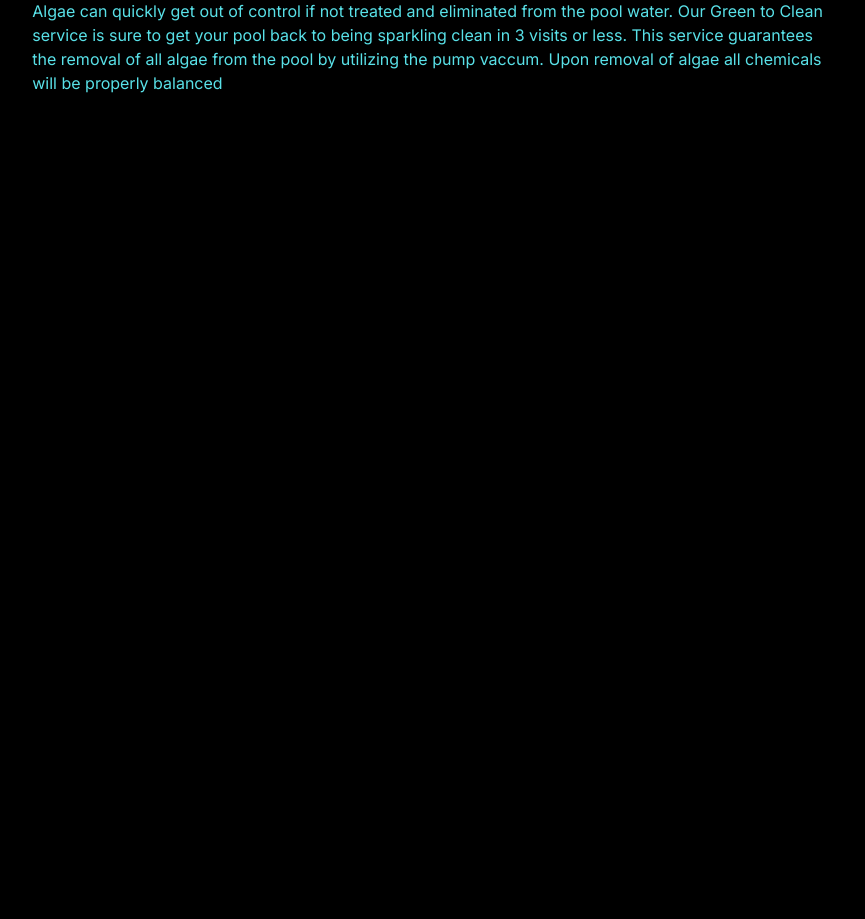
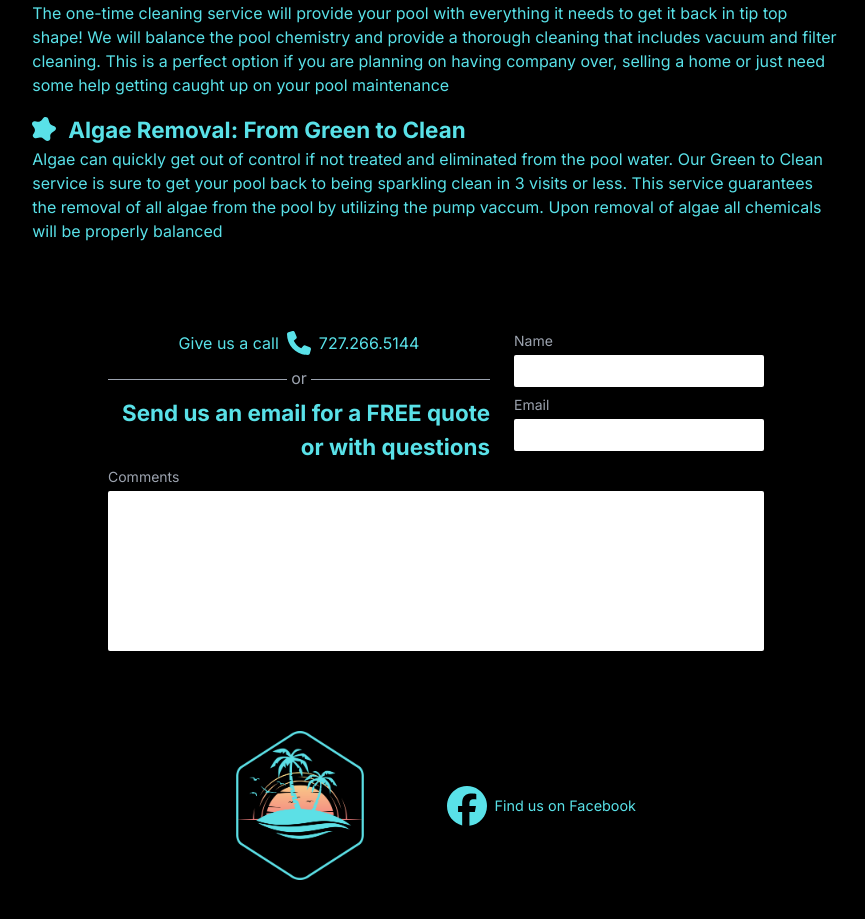
Before and after one commit to willfranck/suncoast-pool-cleaning, a Next.js app: page / in a window 1280 px wide. Shown: the part 1235-2154 px from the top of the page, without its empty margins (204-1069 px from the left). Before the commit the page ends 1370 px from the top, so only its background shows below. Built offline with nearby package versions, Linux system fonts and the light colour scheme.

Commit message:
Build: Added email form | various content

```diff
--- /dev/null
+++ b/src/app/components/footer.tsx
@@ -0,0 +1,29 @@
+import Image from 'next/image'
+import { FontAwesomeIcon } from '@fortawesome/react-fontawesome'
+import { faFacebook } from '@fortawesome/free-brands-svg-icons'
+import Link from 'next/link'
+
+
+export default function Footer() {
+  return (
+    <footer className='flex justify-center items-center w-full py-10'>
+      <div className='flex justify-between items-center w-[400px]'>
+        <Image
+          src={'/spc_logo.png'}
+          alt='Suncoast Pool Cleaning logo'
+          width={128}
+          height={0}
+        />
+        <div>
+          <Link
+            href={'/'}
+            className='flex items-center'
+          >
+            <FontAwesomeIcon icon={faFacebook} className='w-10 h-10' />
+            <span>&ensp;Find us on Facebook</span>
+          </Link>
+        </div>
+      </div>
+    </footer>
+  )
+}
--- a/src/app/page.tsx
+++ b/src/app/page.tsx
@@ -1,16 +1,20 @@
 import Image from 'next/image'
+import Link from 'next/link'
 import { FontAwesomeIcon } from '@fortawesome/react-fontawesome'
 import NavBar from '@components/navBar'
+import Footer from '@components/footer'
 import content from '@data/content'
+import { faAnglesDown, faPhone } from '@fortawesome/free-solid-svg-icons'
 
 
 export default function Home() {
   const serviceSectionTitle = content.services.mainTitle
   const services = content.services.serviceInfo
 
+
   return (
     <main className="flex flex-col items-center min-h-screen">
-      <div className='relative flex flex-col items-center w-full h-hero bg-hero bg-cover bg-center isolate before:-z-10 before:absolute before:content-[""] before:inset-0 before:bg-tintBlack'>
+      <div className='relative flex flex-col items-center w-full min-h-hero bg-hero bg-cover bg-center isolate before:-z-10 before:absolute before:content-[""] before:inset-0 before:bg-tintBlack'>
         <NavBar />
 
         <div className='flex flex-1 items-center px-4 pb-20'>
@@ -18,7 +22,7 @@ export default function Home() {
             src={'/spc_logo_full.png'}
             alt='Suncoast Pool Cleaning logo and title'
             loading='eager'
-            width={1280}
+            width={854}
             height={0}
           />
         </div>
@@ -26,26 +30,95 @@ export default function Home() {
       </div>
 
       <section className='flex flex-col items-center w-5/6'>
-        <div className='flex items-end py-10'>
-          <span className='px-4 py-0.5 italic'>...from the bay to the beach...</span>
+        <div className='flex flex-col sm:flex-row items-end py-10'>
+          <span className='flex-1 px-4 py-0.5 italic'>...from the bay to the beach...</span>
           <h3>{serviceSectionTitle}</h3>
         </div>
+
+        <FontAwesomeIcon icon={faAnglesDown} className='w-6 h-6 my-4 scale-x-400' />
 
         <ul className='flex flex-col py-10 space-y-4'>
           {services && services.map((service, index) => (
             <li key={index}>
               <div className='flex'>
+                <FontAwesomeIcon icon={service.serviceIcon} className='w-6 h-6 mr-3 mt-1' />
                 <h3>
-                  <span>{index + 1}.&ensp;</span>
                   {service.serviceTitle}
                 </h3>
-                <FontAwesomeIcon icon={service.serviceIcon} className='w-6 h-6 ml-4' />
               </div>
               <p>{service.serviceDesc}</p>
             </li>
           ))}
         </ul>
       </section>
+
+      <section className='flex flex-col items-center w-full'>
+        <form className='flex flex-col items-center max-w-[44rem] px-6 py-10'>
+          <div className='flex flex-col sm:flex-row justify-between items-center w-full'>
+            <div className='w-[40rem]'>
+              <Link
+                href={'tel:+17272665144'}
+                className='flex justify-center items-center py-2'
+              >
+                Give us a call&ensp;
+                <FontAwesomeIcon icon={faPhone} className='w-6 h-6' />
+                &ensp;727.266.5144
+              </Link>
+
+              <hr className="w-full my-4 text-center text-gray-400 border-t-1 border-gray-400 overflow-visible before:relative before:content-['or'] before:bottom-3.5 before:px-1 before:bg-black"></hr>
+
+              <h3 className='text-end'>Send us an email for a FREE quote or with questions</h3>
+            </div>
+
+            <div className='flex flex-col w-full sm:w-auto sm:ml-6'>
+              <label
+                htmlFor='name'
+                className='text-sm text-gray-400 leading-loose'
+              >
+                Name
+              </label>
+              <input
+                name='name'
+                type='text'
+                required
+                autoComplete='on'
+                className='mb-1 px-2 py-1 text-gray-800 rounded-sm'
+              ></input>
+
+              <label
+                htmlFor='email'
+                className='text-sm text-gray-400 leading-loose'
+              >
+                Email
+              </label>
+              <input
+                name='email'
+                type='text'
+                required
+                autoComplete='on'
+                className='mb-2 px-2 py-1 text-gray-800 rounded-sm'
+                ></input>
+            </div>
+          </div>
+
+          <div className='flex flex-col w-full'>
+            <label
+              htmlFor='text'
+              className='text-sm text-gray-400 leading-loose'
+            >
+              Comments
+            </label>
+            <textarea
+              name='comments'
+              required
+              autoComplete='on'
+              className='h-[10rem] px-2 py-1 text-gray-800 rounded-sm resize-none'
+            ></textarea>
+          </div>
+        </form>
+      </section>
+
+      <Footer />
     </main>
   )
 }
--- a/tailwind.config.ts
+++ b/tailwind.config.ts
@@ -16,8 +16,11 @@ const config: Config = {
       backgroundColor: {
         tintBlack: 'rgba(0, 0, 0, 0.5)',
       },
-      height: {
+      minHeight: {
         hero: '70vh',
+      },
+      scale: {
+        400: '400%',
       }
     },
   },
```
